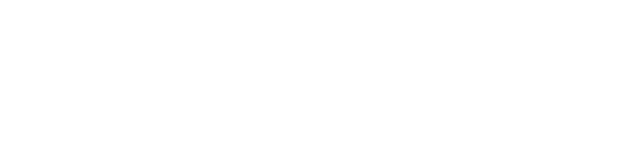
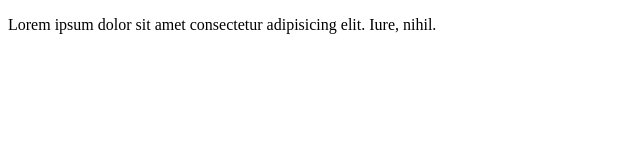
Before and after one commit to AlirexaN/AlirexaN, a plain HTML site: page index.html in a window 1280 px wide. Shown: the whole page, without its empty margins (0-640 px from the left). Drawn offline with Linux system fonts and the light colour scheme.

Commit message:
index lorem added

```diff
--- a/index.html
+++ b/index.html
@@ -8,7 +8,7 @@
   </head>
   <body>
     <div>
-
+      <p>Lorem ipsum dolor sit amet consectetur adipisicing elit. Iure, nihil.</p>
     </div>
   </body>
 </html>
```
